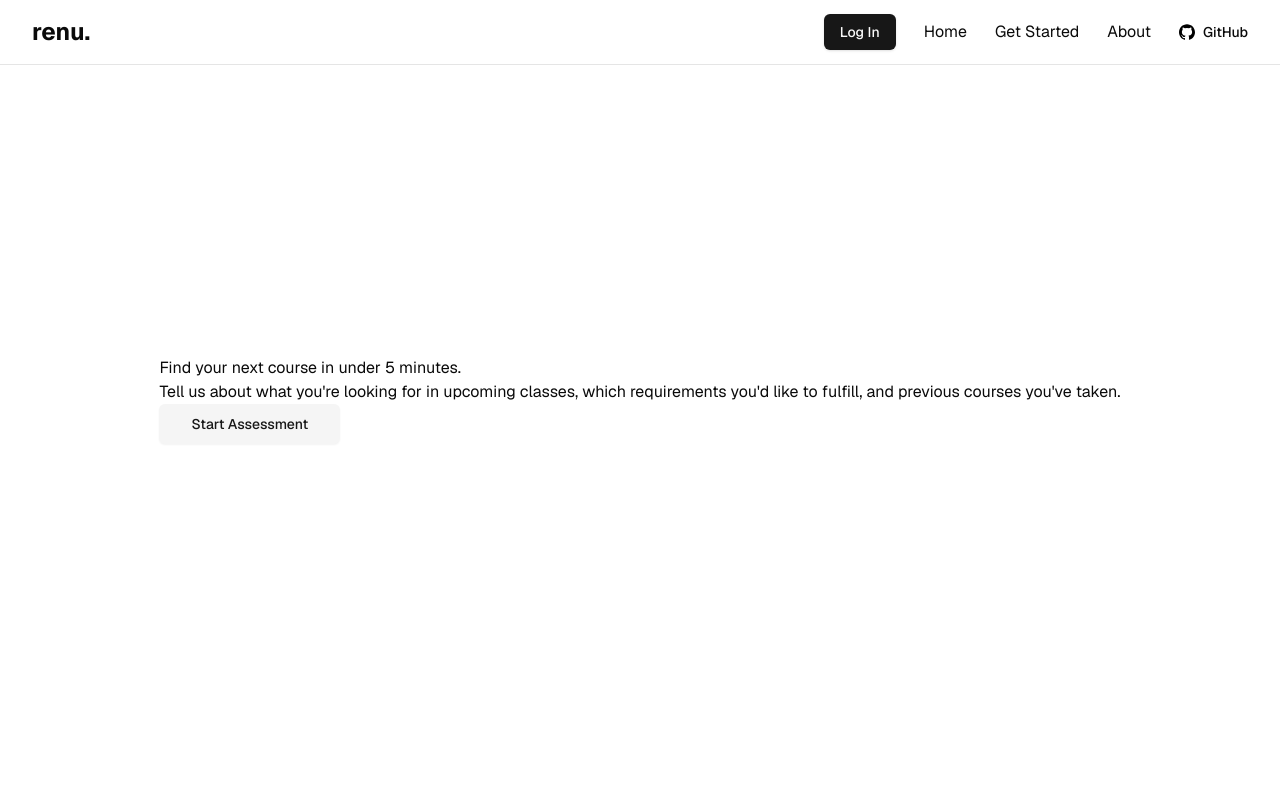
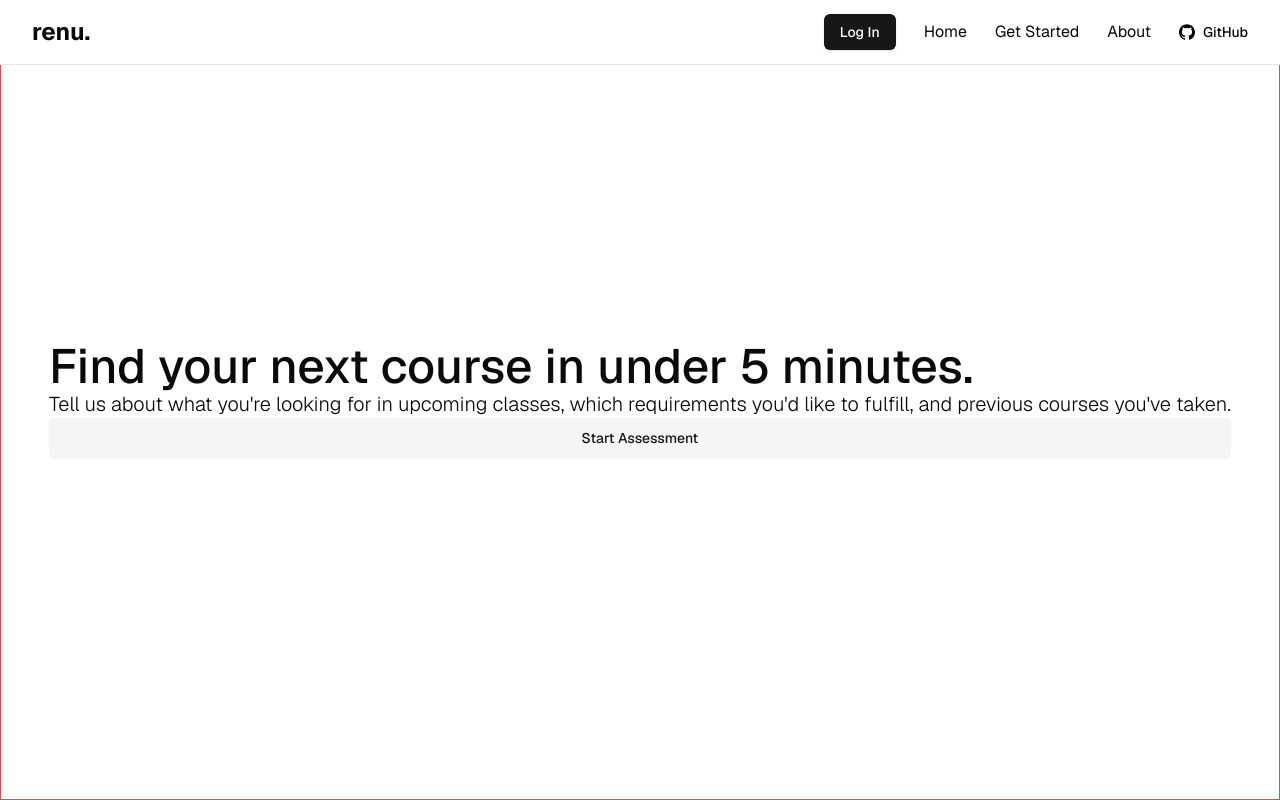
Before and after one commit to joshuaprunty/renu-next, a Next.js app: page /form in a window 1280 px wide. Built offline with nearby package versions, Linux system fonts and the light colour scheme.

Commit message:
more css

```diff
--- a/src/app/form/page.js
+++ b/src/app/form/page.js
@@ -110,5 +110,5 @@ export default function FormWrapper() {
     }
   };
 
-  return <div className="h-screen max-w-7xl mx-auto px-4 flex flex-col justify-center items-center">{renderStep()}</div>;
+  return <div className="h-screen max-w-[100rem] border border-red-500 mx-auto px-4 flex flex-col justify-center items-center">{renderStep()}</div>;
 }
--- a/src/formSteps/Form1A.jsx
+++ b/src/formSteps/Form1A.jsx
@@ -1,4 +1,3 @@
-
 import React from "react";
 import { Button } from "@/components/ui/button";
 
@@ -9,17 +8,15 @@ function Form1A({ nextStep }) {
   };
 
   return (
-    <div className="flex flex-col justify-center items-center w-1/2">
-      <div className="w-7/8 d-grid gap-2">
-        <h1>Find your next course in under 5 minutes.</h1>
-        <p>
-          Tell us about what you're looking for in upcoming classes, which
-          requirements you'd like to fulfill, and previous courses you've taken.
-        </p>
-        <Button variant="secondary" size="lg" onClick={handleStartClick}>
-          Start Assessment
-        </Button>
-      </div>
+    <div className="flex flex-col justify-center">
+      <p className="text-5xl font-medium">Find your next course in under 5 minutes.</p>
+      <p className="text-xl font-light">
+        Tell us about what you're looking for in upcoming classes, which
+        requirements you'd like to fulfill, and previous courses you've taken.
+      </p>
+      <Button variant="secondary" size="lg" className="w-full" onClick={handleStartClick}>
+        Start Assessment
+      </Button>
     </div>
   );
 }
```
